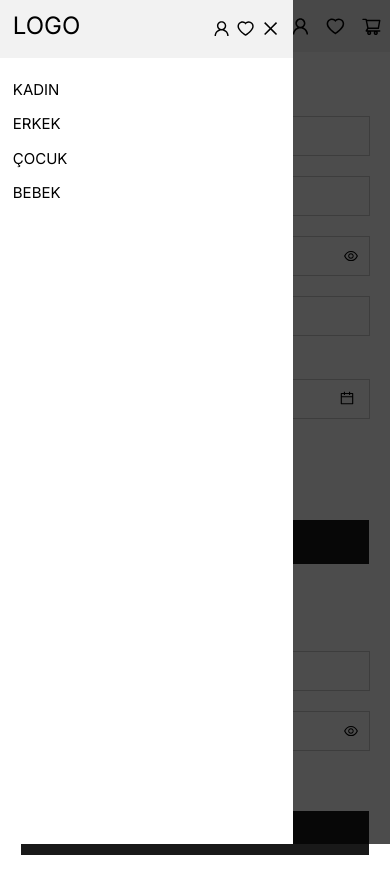
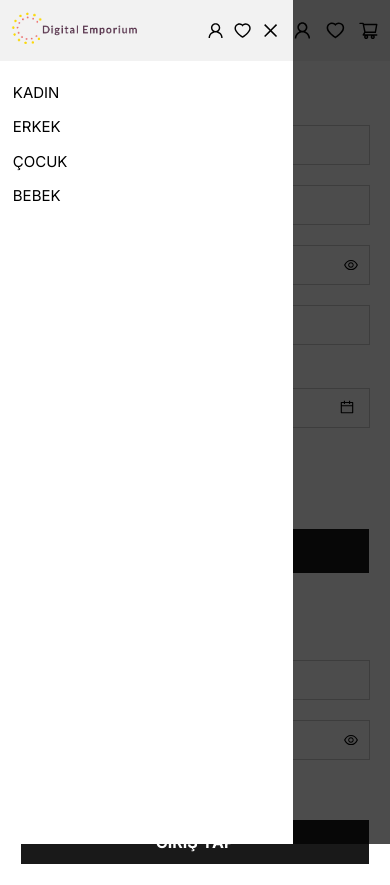
Before and after one commit to mrvozturk/DigitalEmporium, a Next.js app: page /auth in a window 390 px wide. Both pictures are taken after a click on the button 20 px from the left and 26 px from the top of the page. Built offline with nearby package versions, Linux system fonts and the light colour scheme.

Commit message:
app logo added

```diff
--- a/src/components/header/index.module.css
+++ b/src/components/header/index.module.css
@@ -3,25 +3,33 @@
   justify-content: space-between;
   align-items: center;
   background-color: #f2f2f2;
-  padding: 0.5rem 1rem;
+  padding: 0.5rem 0rem;
 }
 
 .navbarLinks ul {
   display: flex;
   list-style: none;
-  padding: 0;
+  padding: 0.5rem 2rem;
   margin: 0;
-  gap: 40px;
+  gap: 50px;
 }
 
 .navbarLinks a {
   font-size: 1rem;
   text-decoration: none;
-  color: var(--text-color);
 }
 
 .navbarLinks a:hover {
   color: darkgray;
+}
+
+.logo {
+  display: flex;
+  align-items: center;
+  justify-content: center;
+  width: 192px;
+  height: 64px;
+  margin: 0;
 }
 
 .combinedContainer {
@@ -31,23 +39,19 @@
   width: 100%;
 }
 
-.logo {
-  text-decoration: none;
-  font-size: 2rem;
-  color: var(--text-color);
-}
-
 .navbarLinks .iconContainer {
   display: none;
 }
+
 .sidebarToggle {
   display: none;
 }
 
 @media (max-width: 768px) {
   .navbar {
-    padding: 0.5rem;
+    padding: 0.5rem 0.8rem;
   }
+
   .navbarLinks .linkText {
     display: none;
   }
@@ -56,34 +60,52 @@
     display: block;
     font-size: 1.3rem;
   }
+
   .navbarLinks ul {
+    padding: 0.2rem;
     gap: 15px;
   }
 
   .sidebarToggle {
     font-size: 1.7rem;
     display: block;
+    align-items: center;
+    justify-content: center;
   }
 
   .sidebarToggle:focus {
     outline: none;
   }
+
   .logo {
-    font-size: 1.5rem;
-    margin-left: 10px;
+    margin-top: 5px;
+    width: 185px;
+    height: 50px;
   }
 
   .combinedContainer {
     padding: 0 1rem;
   }
 }
+
 @media (max-width: 568px) {
+  .navbar {
+    padding: 0.5rem 0.5rem;
+  }
+  .navbarLinks ul {
+    gap: 12px;
+  }
+
   .navbarLinks .icon {
     font-size: 1.3rem;
   }
+
+  .logo {
+    margin-top: 5px;
+    width: 160px;
+    height: 40px;
+  }
   .sidebarToggle {
-    top: 1rem;
-    left: 0.9rem;
     font-size: 1.5rem;
   }
 }
--- a/src/components/header/index.tsx
+++ b/src/components/header/index.tsx
@@ -11,6 +11,7 @@ import sideBarStyles from './sideBar.module.css';
 
 import SideBar from './sideBar';
 import Link from 'next/link';
+import Image from 'next/image';
 
 const Header = () => {
   const [sideBarVisible, setSideBarVisible] = useState(false);
@@ -43,7 +44,14 @@ const Header = () => {
             <AiOutlineMenu />
           </button>
           <div className={styles.logo}>
-            <Link href='/'>LOGO</Link>
+            <Link href='/'>
+              <Image
+                src='/images/twitter_header_photo_1-removebg-preview.png'
+                width={500}
+                height={500}
+                alt='logo'
+              />
+            </Link>
           </div>
         </div>
         <div className={styles.navbarLinks}>
--- a/src/components/header/sideBar.module.css
+++ b/src/components/header/sideBar.module.css
@@ -26,12 +26,13 @@
 }
 
 .logo {
-  font-size: 1.7em;
+  width: 200px;
+  height: 50px;
 }
 
 .icons {
   display: flex;
-  gap: 10px;
+  gap: 15px;
   font-size: 1.2em;
   padding: 0.7rem 0.2rem;
 }
@@ -57,7 +58,7 @@
 
 @media (max-width: 768px) {
   .header {
-    padding: 0.5rem 1.2rem;
+    padding: 0.5rem 0;
   }
   .categoryLinks {
     padding: 2.5rem 1.5rem;
@@ -67,18 +68,20 @@
   }
 
   .logo {
-    font-size: 2.5em;
+    width: 195px;
+    height: 50px;
   }
 
   .icons {
-    font-size: 2em;
-    padding: 0.7rem 0;
+    font-size: 1.6em;
+    gap: 15px;
+    padding: 0.8rem;
   }
 }
 
 @media (max-width: 568px) {
   .header {
-    padding: 0.5rem 0.8rem;
+    padding: 0.5rem 0;
   }
   .categoryLinks {
     padding: 1.2rem 0.8rem;
@@ -88,10 +91,11 @@
     font-size: 15px;
   }
   .logo {
-    font-size: 1.5em;
+    width: 150px;
+    height: 40px;
   }
   .icons {
     font-size: 1.2em;
-    gap: 5px;
+    gap: 8px;
   }
 }
--- a/src/components/header/sideBar.tsx
+++ b/src/components/header/sideBar.tsx
@@ -3,6 +3,8 @@ import React from 'react';
 import sideBarStyles from './sideBar.module.css';
 import { AiOutlineUser, AiOutlineHeart, AiOutlineClose } from 'react-icons/ai';
 import Link from 'next/link';
+import Image from 'next/image';
+
 
 interface SideBarProps {
   onCloseSidebar: () => void;
@@ -18,7 +20,12 @@ const SideBar: React.FC<SideBarProps> = ({ onCloseSidebar }) => {
       <div className={sideBarStyles.container}>
         <div className={sideBarStyles.header}>
           <a href='/' className={sideBarStyles.logo}>
-            LOGO
+            <Image
+              src='/images/twitter_header_photo_1-removebg-preview.png'
+              width={500}
+              height={500}
+              alt='logo'
+            />
           </a>
           <div className={sideBarStyles.icons}>
             <Link href='/auth'>
```
Also changed, not shown: public/images/twitter_header_photo_1-removebg-preview.png (added).
